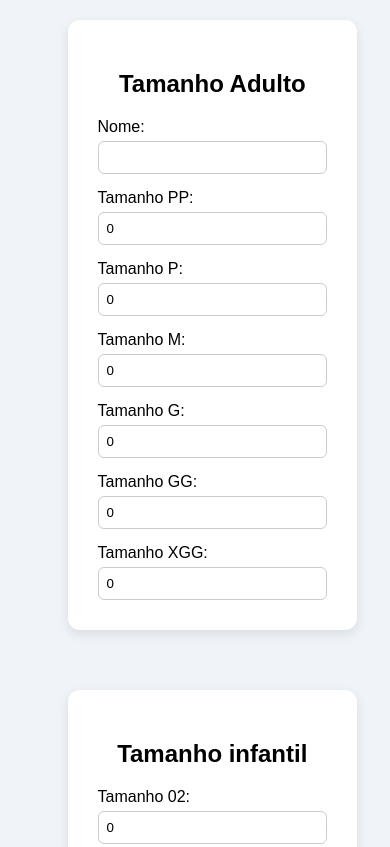
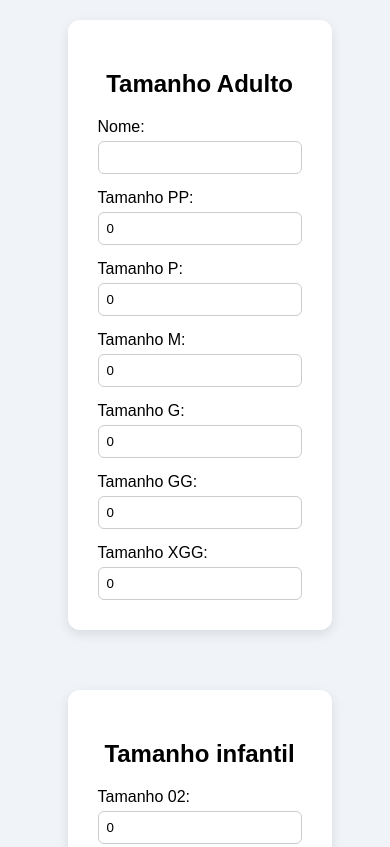
Before and after one commit to mateussampaio1502/projeto-camisa, a plain HTML site: page index.html in a window 390 px wide. Shown: the top 847 px of the page. Drawn offline with Linux system fonts and the light colour scheme.

Commit message:
media queries update

```diff
--- a/mediaqueries.css
+++ b/mediaqueries.css
@@ -14,6 +14,6 @@
     }
 
     .form-container {
-        max-width: 90%;
+        max-width: 80%;
     }
 }
```
